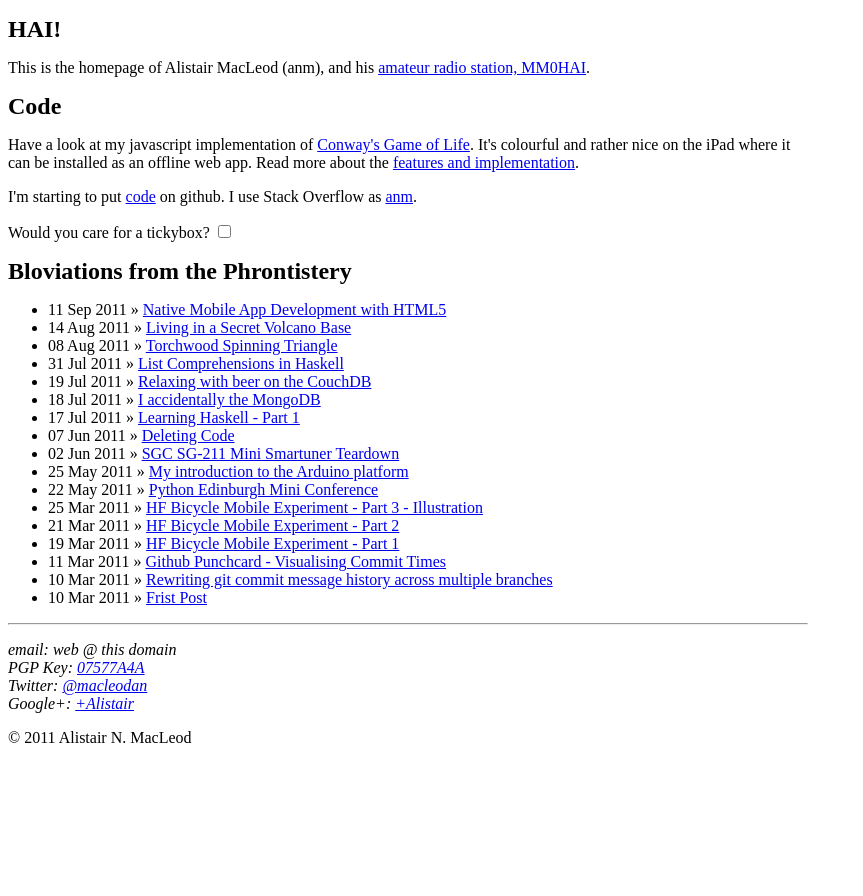
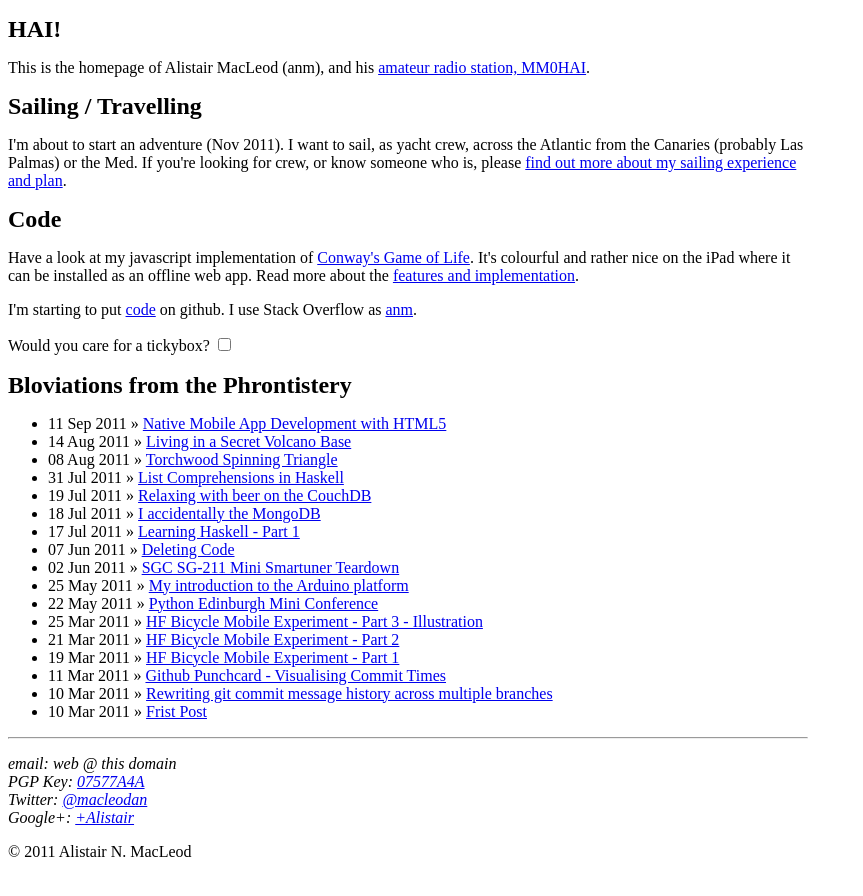
Before and after one commit to anm/anm.github.com, a Jekyll site: the page built from index.html, in a window 1280 px wide. Shown: the top 896 px of the page, without its empty margins (0-863 px from the left). Built offline with Jekyll 4.4.1, drawn with Linux system fonts in a browser that asks for light colours; Markdown is read by kramdown in place of the engine named in the settings.

Commit message:
Added note about sailing.

```diff
--- a/index.html
+++ b/index.html
@@ -38,6 +38,13 @@ ANM, Alistair MacLeod
 <p>This is the homepage of Alistair MacLeod (anm), and his <a href="radio">amateur
 radio station, MM0HAI</a>.</p>
 
+<h1>Sailing / Travelling</h1>
+
+I'm about to start an adventure (Nov 2011). I want to sail, as yacht crew,
+across the Atlantic from the Canaries (probably Las Palmas) or the Med. If
+you're looking for crew, or know someone who is,
+please <a href="crew-available-las-palmas.html">find out more about my sailing
+experience and plan</a>.
 
 <h1>Code</h1>
 <p>Have a look at my javascript implementation
@@ -50,7 +57,6 @@ implementation</a>.</p>
 github. I use Stack Overflow
 as <a href="http://stackoverflow.com/users/214343/anm" rel="me">anm</a>.
 </p>
-
 
 
 <script>
```
